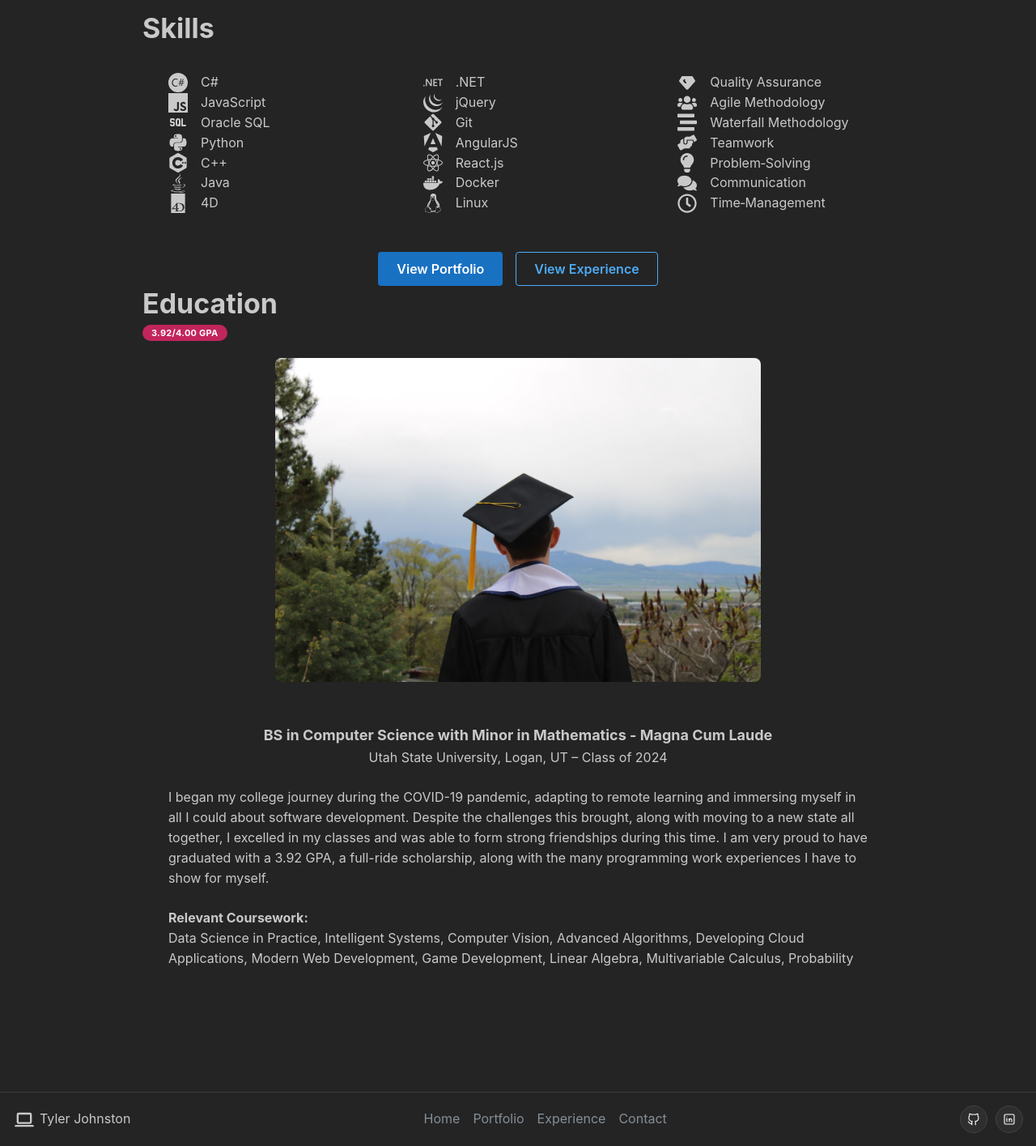
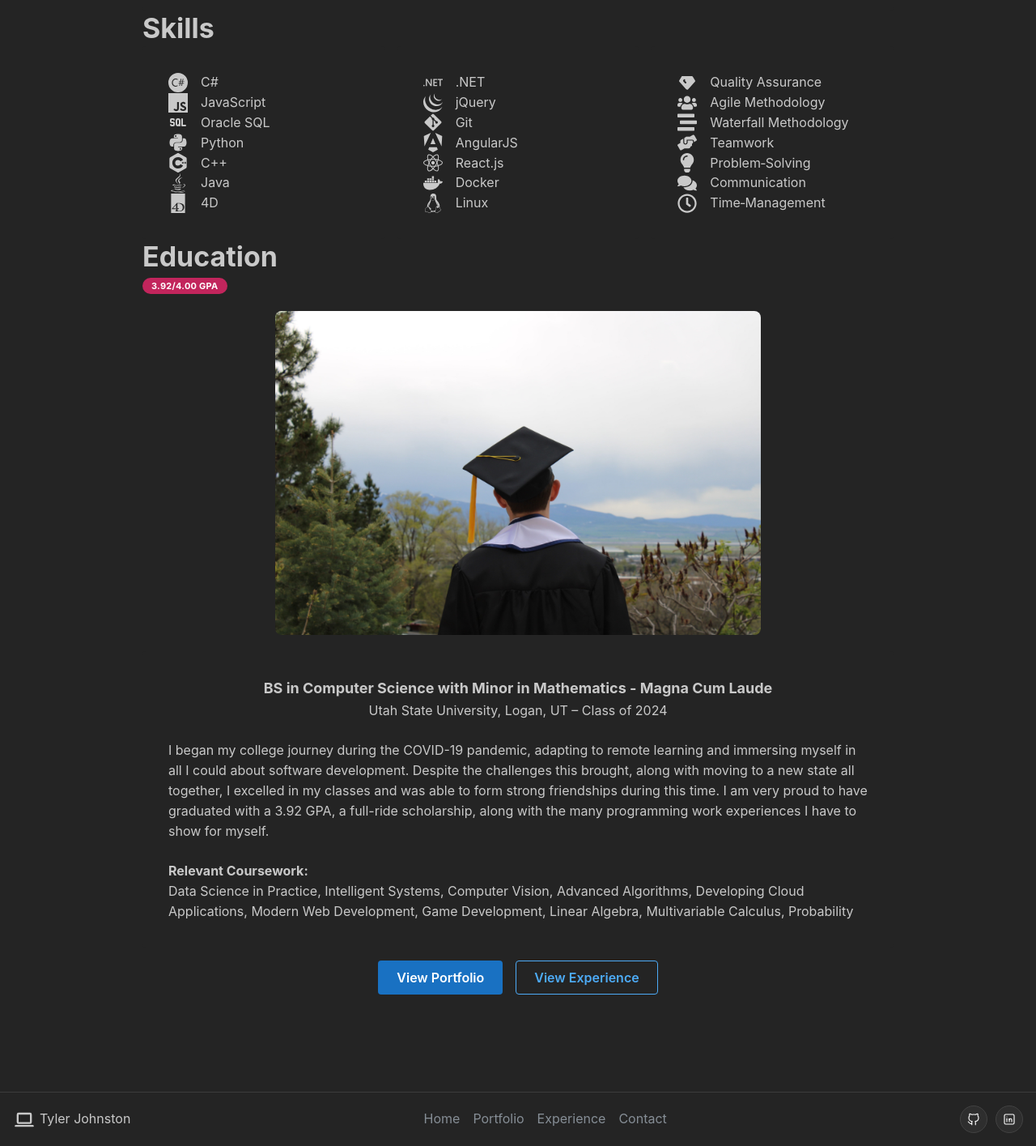
Before and after one commit to Tyler-Johnston/tyler-johnston.github.io, a React (Vite) app: page / in a window 1280 px wide. Shown: the part 1049-2464 px from the top of the page at 81% size. Built offline with nearby package versions, Linux system fonts and the light colour scheme.

Commit message:
moved btn

```diff
--- a/src/About.tsx
+++ b/src/About.tsx
@@ -94,14 +94,6 @@ const About = () => {
                     <RenderSkillsSection skills={softSkills} />
                 </Grid.Col>
             </Grid>
-            <Group justify="center" mt="md">
-            <Button component={Link} to="/portfolio" size="md">
-              View Portfolio
-            </Button>
-            <Button component={Link} to="/experience" size="md" variant="outline">
-              View Experience
-            </Button>
-          </Group>
         </Container>
 
         <Container>
@@ -119,6 +111,14 @@ const About = () => {
             Data Science in Practice, Intelligent Systems, Computer Vision, Advanced Algorithms, Developing Cloud Applications, Modern Web Development, Game Development, Linear Algebra, Multivariable Calculus, Probability
             </Text>
           </Paper>
+          <Group justify="center" mt="md">
+              <Button component={Link} to="/portfolio" size="md">
+                View Portfolio
+              </Button>
+              <Button component={Link} to="/experience" size="md" variant="outline">
+                View Experience
+              </Button>
+           </Group>
         </Container>
       </>
     );
```
